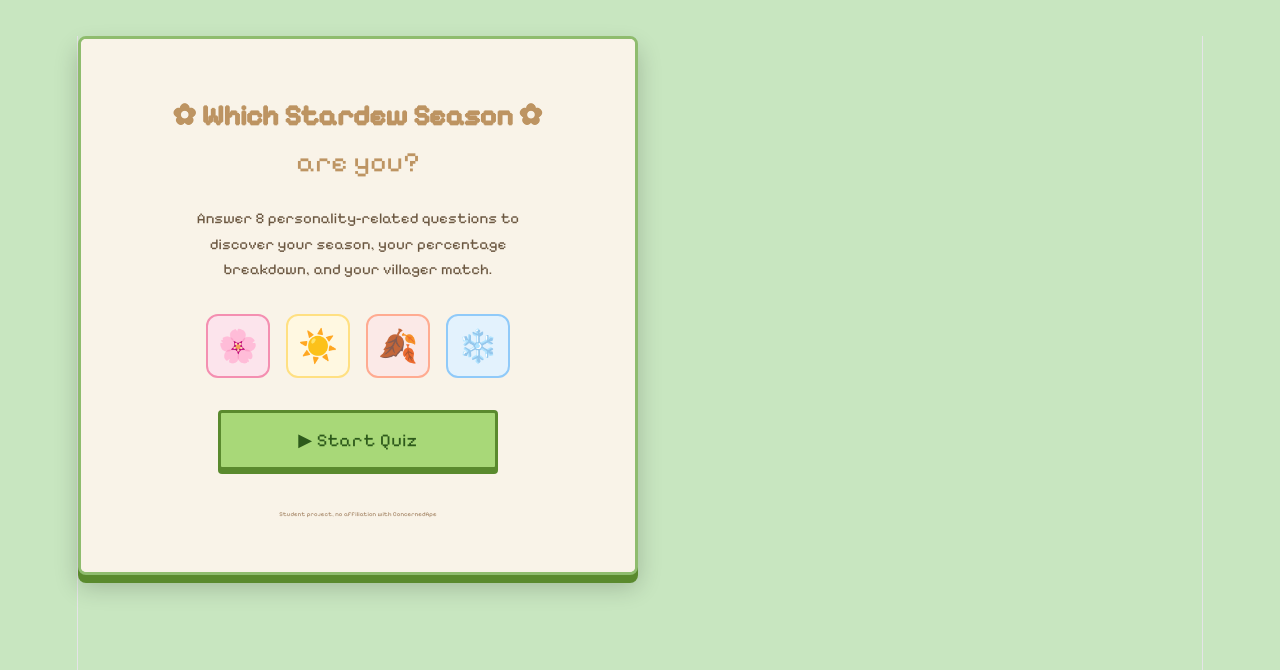
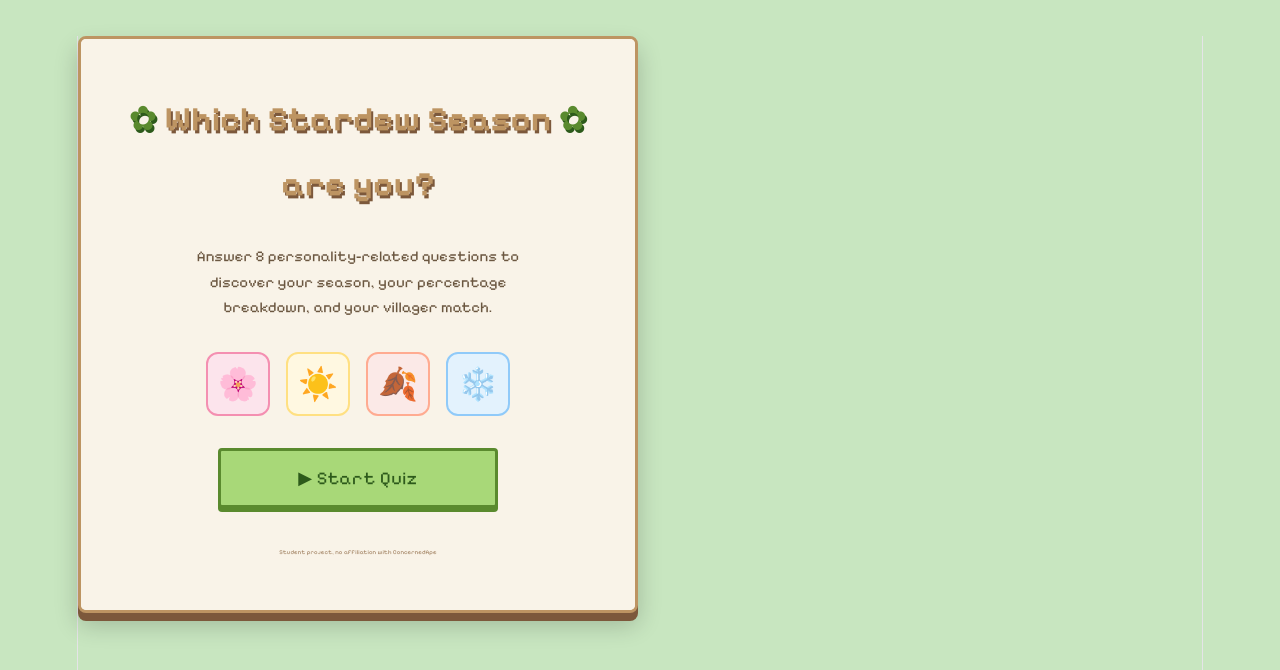
Before and after one commit to gabby06-del/stardew-season-quiz, a React (Vite) app: page / in a window 1280 px wide. Shown: the top 670 px of the page. Built offline with nearby package versions, Linux system fonts and the light colour scheme.

Commit message:
Intro screen app final formatting

```diff
--- a/src/App.css
+++ b/src/App.css
@@ -24,9 +24,9 @@
 .app__card {
   background: #f9f3e8;
   border-radius: 8px;
-  border: 3px solid #8fbc6e;
+  border: 3px solid #bd9462;
   box-shadow:
-    0 8px 0 #5a8a2e,
+    0 8px 0 #7c583b,
     0 12px 24px rgba(0, 0, 0, 0.2);
   overflow: hidden;
   min-height: 300px;
--- a/src/components/IntroScreen.css
+++ b/src/components/IntroScreen.css
@@ -12,6 +12,11 @@
   justify-content: center;
 }
 
+.intro__flower {
+  color: #5a8a2e;
+  text-shadow: 2px 3px 0px #2d5a1b;
+}
+
 .intro__title {
   display: flex;
   flex-direction: column;
@@ -20,15 +25,20 @@
 
 .intro__title-top {
   font-family: "Pixelify Sans", sans-serif;
-  font-size: 28px;
+  font-size: 34px;
   line-height: 1.6;
+  font-weight: 700;
   color: #bd9462;
+  text-shadow: 2px 3px 0px #7c583b;
 }
 
 .intro__title-bottom {
     font-family: "Pixelify Sans", sans-serif;
-  font-size: 28px;
+  font-size: 34px;
+  font-weight: 700;
+  line-height: 1.6;
   color: #bd9462;
+  text-shadow: 2px 3px 0px #7c583b;
 }
 
 .intro__subtitle {
--- a/src/components/IntroScreen.jsx
+++ b/src/components/IntroScreen.jsx
@@ -4,7 +4,11 @@
     return (
         <div className="intro">
             <div className="intro__title">
-                <span className="intro__title-top pixel-text">✿ Which Stardew Season ✿</span>
+                <span className="intro__title-top">
+                     <span className="intro__flower">✿</span>
+                     {" "}Which Stardew Season{" "}
+                     <span className="intro__flower">✿</span>
+                    </span>
                 <span className="intro__title-bottom">are you?</span>
             </div>
             <p className="intro__subtitle">
```
